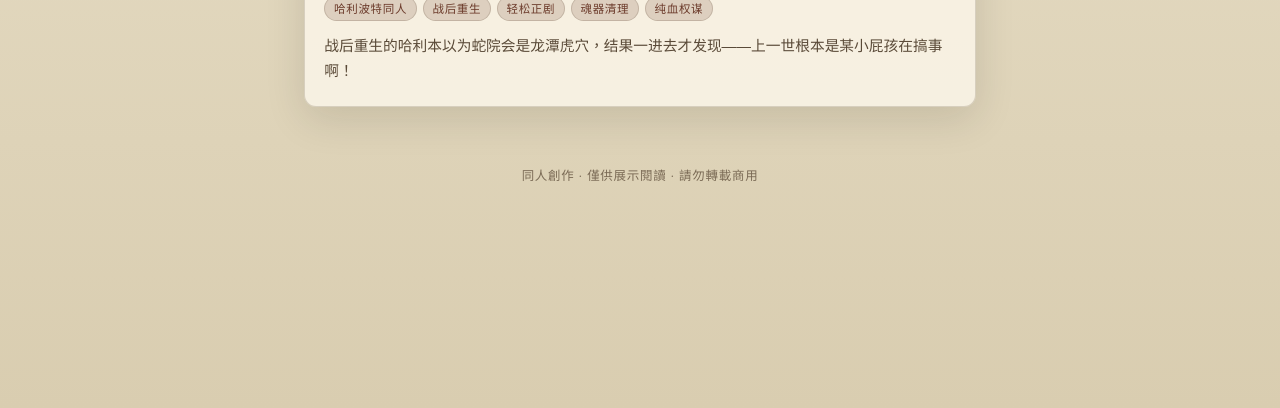
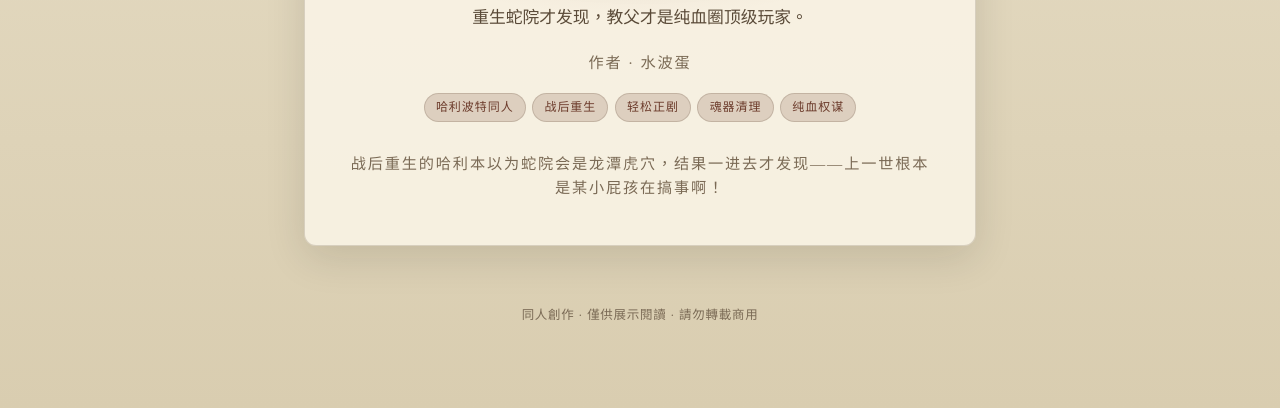
Before and after one commit to mojuan-books/reader, a plain HTML site: page index.html in a window 1280 px wide. Shown: the part 392-800 px from the top of the page. Drawn offline with Linux system fonts and the light colour scheme; a web font is replaced by a local one.

Commit message:
Improve CJK fonts and typography; align library cards with book hero layout.
Co-authored-by: Cursor <cursoragent@cursor.com>

```diff
--- a/app.js
+++ b/app.js
@@ -351,28 +351,37 @@
     }
 
     books.forEach((book) => {
+      // 版面與作品首頁相同；差異僅在 hero 下方：作品頁是三顆按鈕，書庫是一行提示
       const btn = document.createElement("button");
       btn.type = "button";
       btn.className = "book-card";
+      btn.setAttribute("aria-label", `進入作品：${book.title || book.id}`);
       btn.innerHTML =
-        '<h2 class="book-card-title"></h2>' +
-        '<p class="book-card-subtitle"></p>' +
-        '<p class="book-card-meta"></p>' +
-        '<ul class="book-card-tags"></ul>' +
-        '<p class="book-card-blurb"></p>';
+        '<section class="home-hero">' +
+        '<h2 class="home-title"></h2>' +
+        '<p class="home-subtitle"></p>' +
+        '<p class="home-author"></p>' +
+        '<ul class="home-tags"></ul>' +
+        '<p class="book-card-hint"></p>' +
+        "</section>";
 
-      btn.querySelector(".book-card-title").textContent = book.title || book.id;
-      const sub = btn.querySelector(".book-card-subtitle");
+      btn.querySelector(".home-title").textContent = book.title || book.id;
+
+      const sub = btn.querySelector(".home-subtitle");
       if (hasText(book.subtitle)) {
         sub.textContent = book.subtitle;
       } else {
         sub.hidden = true;
       }
-      btn.querySelector(".book-card-meta").textContent = hasText(book.author)
-        ? `作者 · ${book.author}`
-        : "";
 
-      const tags = btn.querySelector(".book-card-tags");
+      const author = btn.querySelector(".home-author");
+      if (hasText(book.author)) {
+        author.textContent = `作者 · ${book.author}`;
+      } else {
+        author.hidden = true;
+      }
+
+      const tags = btn.querySelector(".home-tags");
       if (Array.isArray(book.tags) && book.tags.length) {
         book.tags.forEach((tag) => {
           const li = document.createElement("li");
@@ -383,12 +392,8 @@
         tags.hidden = true;
       }
 
-      const blurb = btn.querySelector(".book-card-blurb");
-      if (hasText(book.blurb)) {
-        blurb.textContent = book.blurb;
-      } else {
-        blurb.hidden = true;
-      }
+      const hint = btn.querySelector(".book-card-hint");
+      hint.textContent = hasText(book.blurb) ? book.blurb : "點此進入作品";
 
       btn.addEventListener("click", () => setHash("home", book.id));
       els.bookGrid.appendChild(btn);
--- a/books/catalog.json
+++ b/books/catalog.json
@@ -10,6 +10,7 @@
       "author": "水波蛋",
       "tags": ["哈利波特同人", "战后重生", "轻松正剧", "魂器清理", "纯血权谋"],
       "blurb": "战后重生的哈利本以为蛇院会是龙潭虎穴，结果一进去才发现——上一世根本是某小屁孩在搞事啊！",
+      "synopsis": "分院帽：既然你去过格兰芬多了，总该体验一下斯莱特林的风景。\n\n战后重生的哈利本以为蛇院会是龙潭虎穴，结果一进去才发现——上一世根本是某小屁孩在搞事啊！\n\n没有无脑内斗，只有喝着果汁清理魂器的惬意日常；当教父西里斯正式接掌布莱克家，全魔法界连同食死徒都得排队看他脸色！",
       "folder": "not-that-slytherin"
     }
   ]
--- a/index.html
+++ b/index.html
@@ -7,7 +7,7 @@
   <title>墨卷</title>
   <link rel="preconnect" href="https://fonts.googleapis.com" />
   <link rel="preconnect" href="https://fonts.gstatic.com" crossorigin />
-  <link href="https://fonts.googleapis.com/css2?family=Noto+Serif+TC:wght@400;500;600;700&family=ZCOOL+XiaoWei&display=swap" rel="stylesheet" />
+  <link href="https://fonts.googleapis.com/css2?family=Noto+Serif+SC:wght@400;500;600;700&family=Noto+Serif+TC:wght@400;500;600;700&family=ZCOOL+XiaoWei&display=swap" rel="stylesheet" />
   <link rel="stylesheet" href="style.css" />
 </head>
 <body data-theme="parchment" data-font-size="md" data-view="library">
--- a/style.css
+++ b/style.css
@@ -4,8 +4,9 @@
    ========================================================= */
 
 :root {
-  --font-display: "ZCOOL XiaoWei", "Noto Serif TC", "Songti TC", serif;
-  --font-body: "Noto Serif TC", "Songti TC", "Source Han Serif TC", serif;
+  /* 正文：簡繁齊全的宋體優先；標題另用 display */
+  --font-display: "ZCOOL XiaoWei", "Noto Serif SC", "Noto Serif TC", "Source Han Serif SC", "Source Han Serif TC", "Songti SC", "Songti TC", "SimSun", serif;
+  --font-body: "Noto Serif SC", "Noto Serif TC", "Source Han Serif SC", "Source Han Serif TC", "Songti SC", "Songti TC", "SimSun", "STSong", serif;
   --radius: 10px;
   --shadow-soft: 0 12px 40px rgba(20, 14, 10, 0.12);
   --transition: 0.22s ease;
@@ -58,15 +59,15 @@
 }
 
 [data-font-size="sm"] {
-  --fs-body: 1rem;
+  --fs-body: 1.1rem;
   --lh-body: 1.85;
 }
 [data-font-size="md"] {
-  --fs-body: 1.125rem;
+  --fs-body: 1.22rem;
   --lh-body: 1.95;
 }
 [data-font-size="lg"] {
-  --fs-body: 1.275rem;
+  --fs-body: 1.38rem;
   --lh-body: 2.05;
 }
 
@@ -367,70 +368,41 @@ body {
 .book-grid {
   display: flex;
   flex-direction: column;
-  gap: 0.85rem;
+  gap: 1.5rem;
 }
 
+/* 選書卡＝作品首頁同構：大書名＋簡介；下方按鈕位置改為一行提示 */
 .book-card {
   width: 100%;
-  text-align: left;
   appearance: none;
-  border: 1px solid var(--line);
-  background: var(--surface);
-  color: var(--ink);
-  border-radius: calc(var(--radius) + 2px);
-  padding: 1.25rem 1.2rem 1.35rem;
+  border: 0;
+  background: transparent;
+  color: inherit;
+  padding: 0;
+  margin: 0;
   cursor: pointer;
-  box-shadow: var(--shadow-soft);
-  transition: border-color var(--transition), background var(--transition), transform var(--transition);
+  font: inherit;
+  text-align: inherit;
+  display: block;
 }
-.book-card:hover,
 .book-card:focus-visible {
+  outline: 2px solid var(--accent);
+  outline-offset: 4px;
+  border-radius: var(--radius);
+}
+.book-card:hover .home-hero,
+.book-card:focus-visible .home-hero,
+.book-card:hover .home-synopsis,
+.book-card:focus-visible .home-synopsis {
   border-color: var(--accent);
-  background: var(--accent-glow);
-  outline: none;
 }
 
-.book-card-title {
-  margin: 0;
-  font-family: var(--font-display);
-  font-size: 1.35rem;
-  font-weight: 400;
-  letter-spacing: 0.1em;
-}
-.book-card-subtitle {
-  margin: 0.45rem 0 0;
-  font-size: 0.9rem;
-  line-height: 1.55;
-  color: var(--ink-soft);
-}
-.book-card-meta {
-  margin: 0.7rem 0 0;
-  font-size: 0.78rem;
-  letter-spacing: 0.08em;
+.book-card-hint {
+  position: relative;
+  margin: 1.85rem 0 0;
+  font-size: 0.95rem;
+  letter-spacing: 0.12em;
   color: var(--muted);
-}
-.book-card-tags {
-  list-style: none;
-  margin: 0.75rem 0 0;
-  padding: 0;
-  display: flex;
-  flex-wrap: wrap;
-  gap: 0.35rem;
-}
-.book-card-tags li {
-  font-size: 0.72rem;
-  letter-spacing: 0.06em;
-  color: var(--accent);
-  border: 1px solid var(--line);
-  border-radius: 999px;
-  padding: 0.2rem 0.55rem;
-  background: var(--accent-glow);
-}
-.book-card-blurb {
-  margin: 0.85rem 0 0;
-  font-size: 0.92rem;
-  line-height: 1.7;
-  color: var(--ink-soft);
 }
 
 /* ---------- 開機狀態 ---------- */
@@ -484,7 +456,7 @@ body {
   position: relative;
   margin: 1rem auto 0;
   max-width: 28rem;
-  font-size: 0.95rem;
+  font-size: 1.05rem;
   line-height: 1.7;
   color: var(--ink-soft);
 }
@@ -492,7 +464,7 @@ body {
 .home-author {
   position: relative;
   margin: 1.1rem 0 0;
-  font-size: 0.88rem;
+  font-size: 0.95rem;
   letter-spacing: 0.12em;
   color: var(--muted);
 }
@@ -533,7 +505,8 @@ body {
   border: 1px solid var(--line);
   border-radius: calc(var(--radius) + 2px);
 }
-.home-synopsis h2 {
+.home-synopsis h2,
+.home-synopsis h3 {
   margin: 0 0 0.85rem;
   font-family: var(--font-display);
   font-size: 1.15rem;
@@ -542,7 +515,7 @@ body {
   color: var(--accent);
 }
 .home-synopsis-body {
-  font-size: 1.02rem;
+  font-size: 1.12rem;
   line-height: 1.95;
   color: var(--ink);
   text-align: justify;
@@ -634,7 +607,7 @@ body {
 .toc-item-title {
   display: block;
   font-family: var(--font-display);
-  font-size: 1.1rem;
+  font-size: 1.2rem;
   letter-spacing: 0.06em;
   line-height: 1.4;
 }
@@ -781,7 +754,7 @@ body {
 }
 .nav-title {
   display: block;
-  font-size: 0.9rem;
+  font-size: 1rem;
   line-height: 1.35;
   color: var(--ink-soft);
   white-space: nowrap;
```
